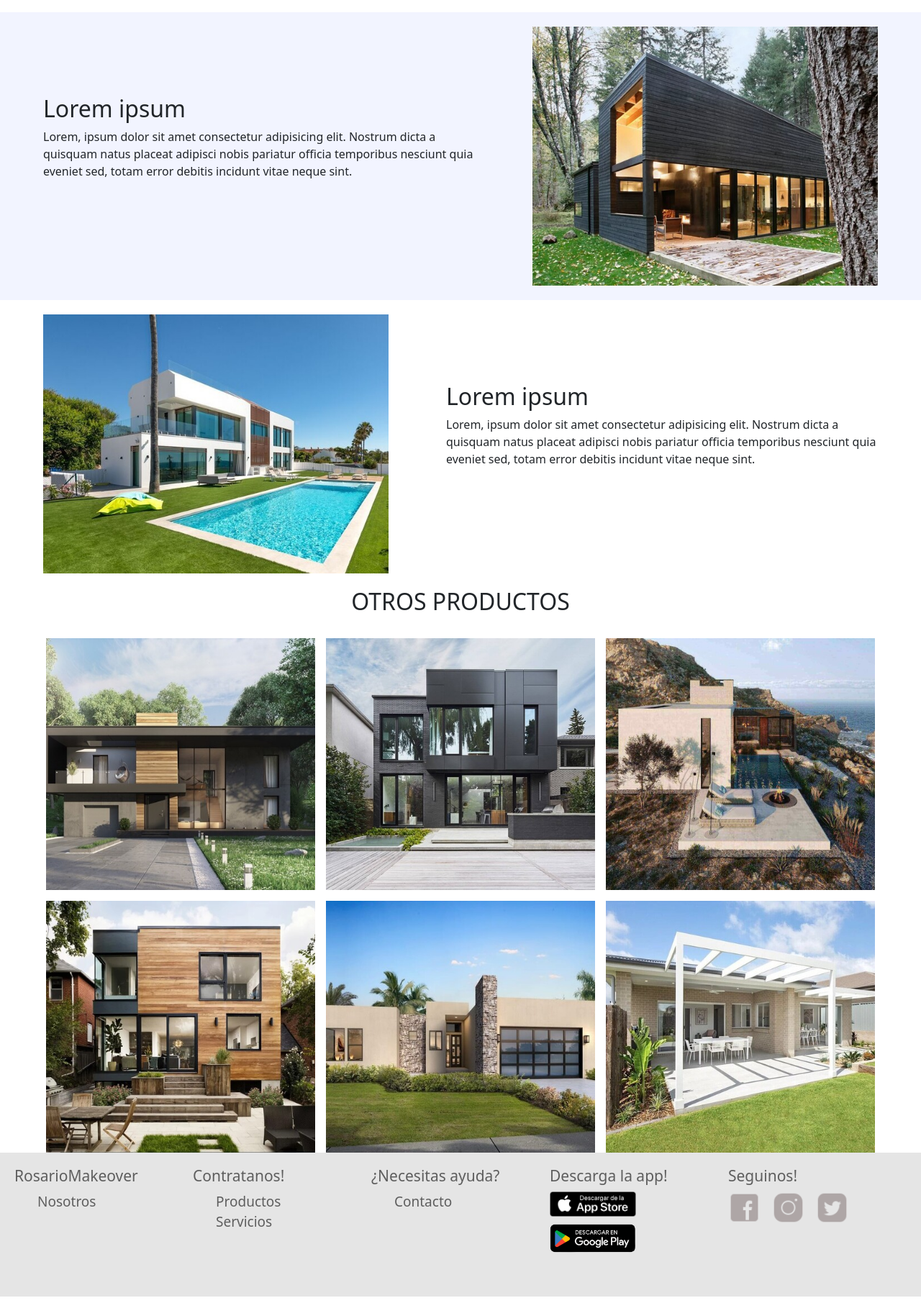
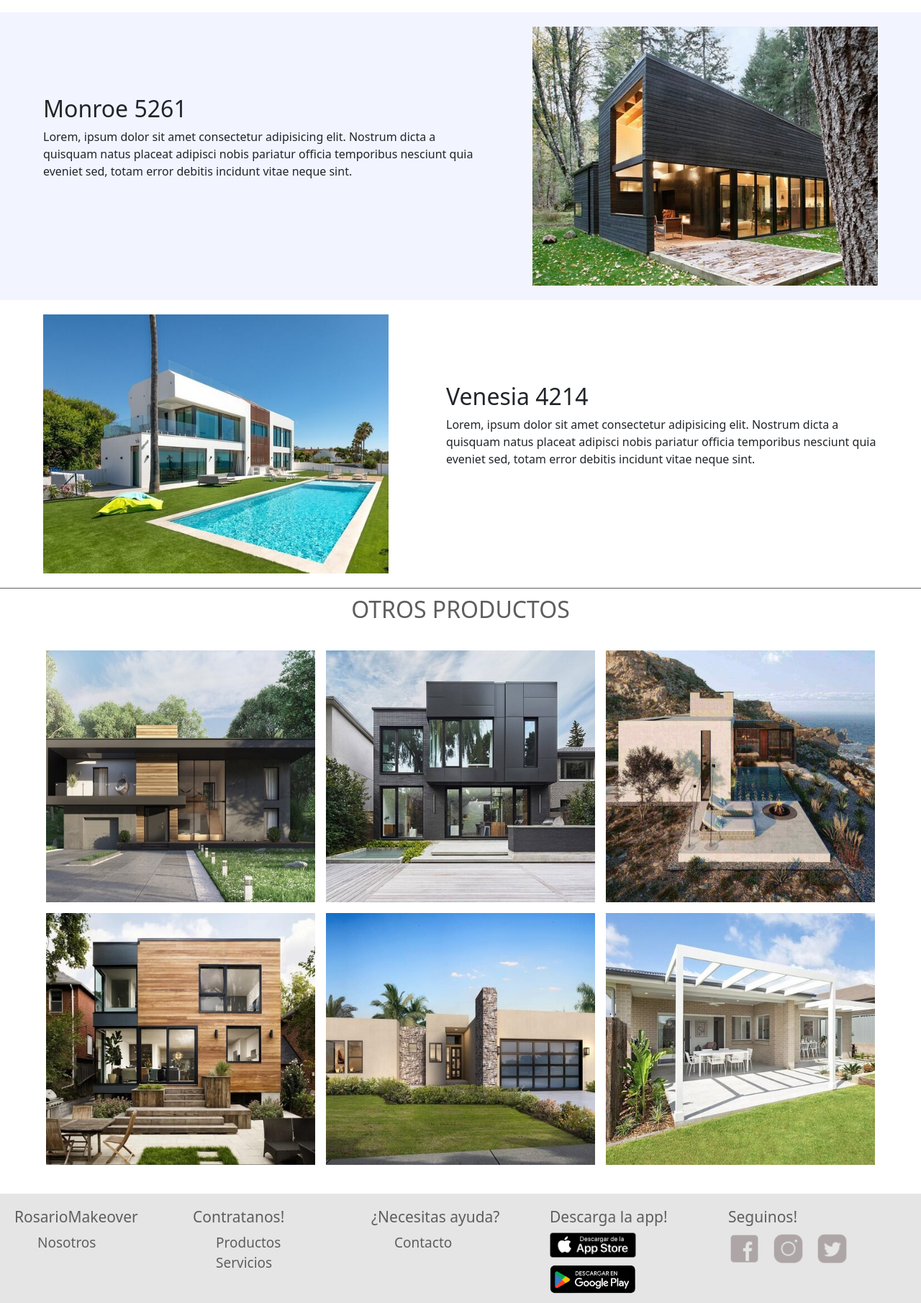
Before and after one commit to jpabloreyesm/43010-coder, a plain HTML site: page pages/productos.html in a window 1280 px wide. Shown: the part 1660-3471 px from the top of the page at 72% size. Drawn offline with nearby package versions, Linux system fonts and the light colour scheme; a web font is replaced by a local one.

Commit message:
fase 3 entrega 2.0

```diff
--- a/css/style.css
+++ b/css/style.css
@@ -748,7 +748,16 @@ h1 {
     max-width: 600px;
 }
 .otros{
+    border-top: 1px solid #5E5E5E;
+    padding-top: 10px;
     text-align: center;
+    margin-bottom: 40px;
+}
+.otros h2{
+    color: #5E5E5E;
+}
+.otros > img{
+    margin-bottom: 30px;
 }
 .otros-productos{
     margin-left: 10%;
--- a/pages/productos.html
+++ b/pages/productos.html
@@ -62,7 +62,7 @@
                     <img src="../img/casa5.jpg" alt="casa5">
                 </div>
                 <div>
-                    <h2>Lorem ipsum</h2>
+                    <h2>Cooper 3220</h2>
                     <p>Lorem, ipsum dolor sit amet consectetur adipisicing elit. Nostrum dicta a quisquam natus placeat adipisci nobis pariatur officia temporibus nesciunt quia eveniet sed, totam error debitis incidunt vitae neque sint.</p>
                 </div>
             </div>
@@ -72,7 +72,7 @@
 
                 </div>
                 <div>
-                    <h2>Lorem ipsum</h2>
+                    <h2>Francia 5212</h2>
                     <p>Lorem, ipsum dolor sit amet consectetur adipisicing elit. Nostrum dicta a quisquam natus placeat adipisci nobis pariatur officia temporibus nesciunt quia eveniet sed, totam error debitis incidunt vitae neque sint.</p>
                 </div>
             </div>
@@ -82,7 +82,7 @@
                     <img src="../img/casa3.jpg" alt="casa3">
                 </div>
                 <div>
-                    <h2>Lorem ipsum</h2>
+                    <h2>Monroe 5261</h2>
                     <p>Lorem, ipsum dolor sit amet consectetur adipisicing elit. Nostrum dicta a quisquam natus placeat adipisci nobis pariatur officia temporibus nesciunt quia eveniet sed, totam error debitis incidunt vitae neque sint.</p>
                 </div>
             </div>
@@ -91,7 +91,7 @@
                     <img src="../img/casa.jpg" alt="casa">
                 </div>
                 <div>
-                    <h2>Lorem ipsum</h2>
+                    <h2>Venesia 4214</h2>
                     <p>Lorem, ipsum dolor sit amet consectetur adipisicing elit. Nostrum dicta a quisquam natus placeat adipisci nobis pariatur officia temporibus nesciunt quia eveniet sed, totam error debitis incidunt vitae neque sint.</p>
                 </div>
             </div>
```
